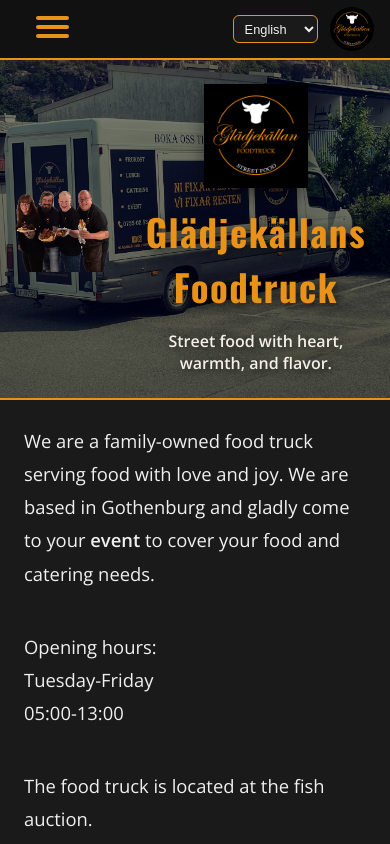
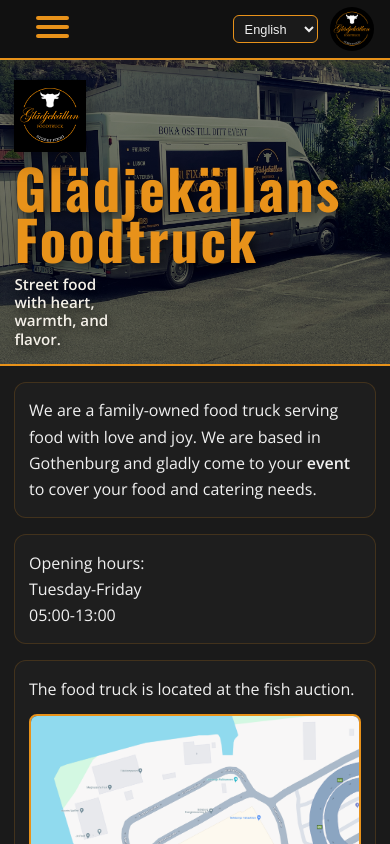
Before and after one commit to TommyDahlin/gladjekallanfront, a React (Vite) app: page / in a window 390 px wide. Shown: the top 844 px of the page. Built offline with nearby package versions, Linux system fonts and the light colour scheme.

Commit message:
fixed shit

```diff
--- a/src/Meny.jsx
+++ b/src/Meny.jsx
@@ -77,7 +77,7 @@
                   />
                   <div className="meny-name">{t("menu.items.hogrevMenu.name")}</div>
                   <div className="meny-description">{t("menu.items.hogrevMenu.desc")}</div>
-                  <div className="meny-price">{priceText(110)}</div>
+                  <div className="meny-price">{priceText(120)}</div>
                 </li>
 
                 <li className="meny-item">
@@ -87,7 +87,7 @@
                 <li className="meny-item">
                   <div className="meny-name">{t("menu.items.halloumiMenu.name")}</div>
                   <div className="meny-description">{t("menu.items.halloumiMenu.desc")}</div>
-                  <div className="meny-price">{priceText(110)}</div>
+                  <div className="meny-price">{priceText(120)}</div>
                 </li>
 
                 <li className="meny-item">
--- a/src/Startpage.css
+++ b/src/Startpage.css
@@ -209,36 +209,140 @@
 @media screen and (max-width: 768px) {
   .startpage-text {
     flex-direction: column;
-    padding: 1.5rem;
+    gap: 1rem;
+    padding: 1.25rem 1rem 1.5rem;
+  }
+
+  .startpage-text > p,
+  .startpage-text > .social-follow-card {
+    width: 100%;
+    margin: 0;
+    padding: 1rem;
+    background: rgba(255, 255, 255, 0.02);
+    border: 1px solid rgba(232, 146, 26, 0.18);
+    border-radius: 12px;
   }
 
   .social-follow-card {
     max-width: 100%;
   }
 
+  .startpage-logo-text {
+    min-height: auto;
+    align-items: stretch;
+    justify-content: flex-end;
+    padding: 1.5rem 1rem 1.25rem;
+    background-position: center;
+  }
+
   .family-image-wrap {
+    width: 100%;
     margin-left: 0;
-    justify-content: center;
+    margin-top: 2.25rem;
+    justify-content: flex-start;
+    align-items: flex-end;
   }
 
   .family-image {
+    width: min(70vw, 260px);
     max-width: 100%;
   }
 
-  .startpage-logo-text {
-    min-height: 240px;
+  .hero-branding {
+    width: min(100%, 320px);
+    margin-left: auto;
+    align-items: flex-start;
+    text-align: left;
+    gap: 0.75rem;
+    padding: 0;
   }
 
   .hero-logo {
-    width: 104px;
-    height: 104px;
+    width: 84px;
+    height: 84px;
+  }
+
+  .startpage-logo-text h1 {
+    font-size: clamp(2.6rem, 14vw, 4rem);
+    line-height: 0.95;
+  }
+
+  .hero-branding p {
+    max-width: 12ch;
+    font-size: 1.05rem;
+    line-height: 1.2;
   }
 
   .startpage-text p {
     max-width: 100%;
+    font-size: 1.05rem;
+    line-height: 1.65;
   }
 
   .food-gallery {
     grid-template-columns: 1fr;
+    gap: 0.8rem;
+    padding: 0 1rem 1rem;
+  }
+
+  .position-image {
+    width: 100%;
+    max-width: none;
+    margin: 0.75rem 0 0;
+  }
+
+  .social-follow-links {
+    gap: 0.5rem;
+  }
+
+  .social-follow-link {
+    justify-content: center;
+    flex: 1 1 0;
+    min-width: 0;
   }
 }
+
+@media screen and (max-width: 480px) {
+  .startpage-logo-text {
+    padding: 1.25rem 0.9rem 1rem;
+  }
+
+  .family-image-wrap {
+    display: none;
+  }
+
+  .family-image {
+    display: none;
+  }
+
+  .hero-branding {
+    width: min(100%);
+    gap: 0.6rem;
+  }
+
+  .hero-logo {
+    width: 72px;
+    height: 72px;
+  }
+
+  .hero-branding p {
+    font-size: 0.95rem;
+  }
+
+  .startpage-text {
+    padding: 1rem 0.85rem 1.25rem;
+  }
+
+  .startpage-text > p,
+  .startpage-text > .social-follow-card {
+    padding: 0.9rem;
+  }
+
+  .startpage-text p {
+    font-size: 1rem;
+  }
+
+  .food-gallery {
+    padding: 0 0.85rem 0.85rem;
+  }
+}
```
Also changed, not shown: src/i18n.js (+51 -51 lines), 1 other file (tests, documents, lock files or other folders).
